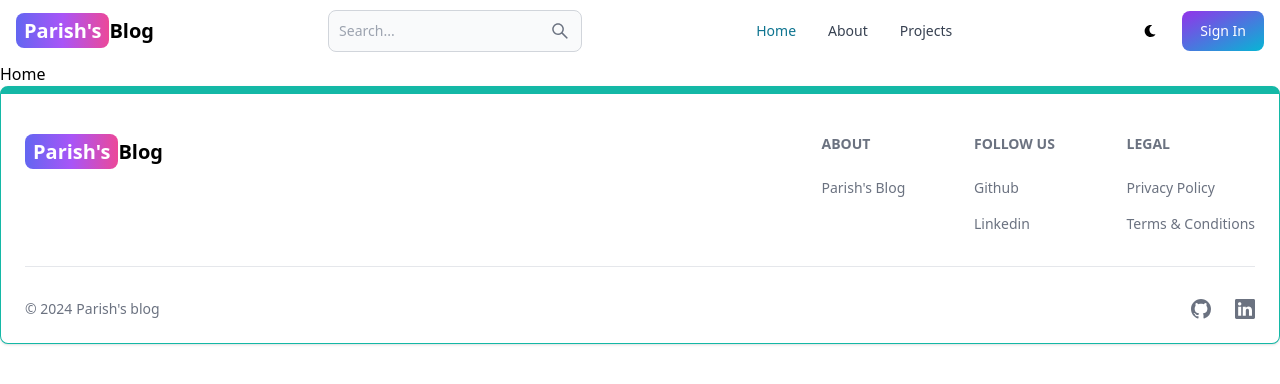
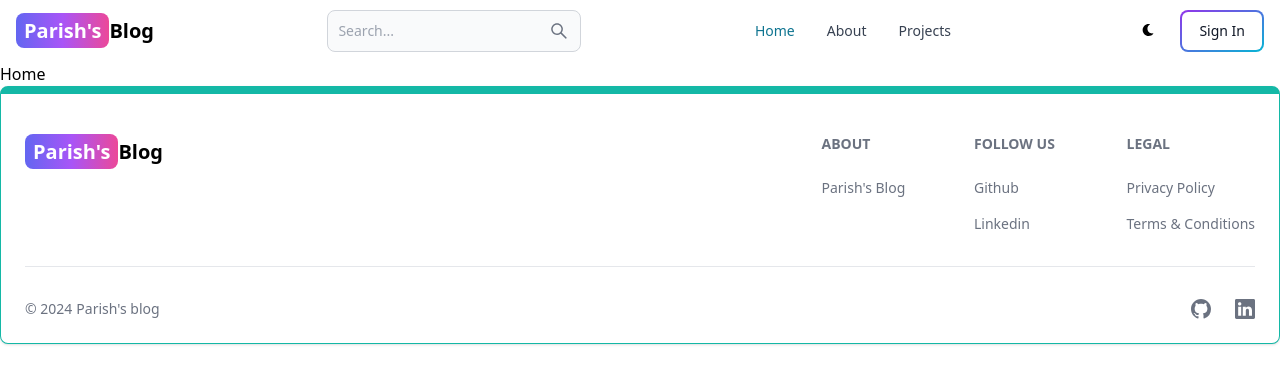
Before and after one commit to Parish-Gawari/Blog-Website, a React (Vite) app in the folder client/: page / in a window 1280 px wide. Shown: the top 384 px of the page. Built offline with nearby package versions, Linux system fonts and the light colour scheme; no server answers.

Commit message:
Added user data in the header section

```diff
--- a/client/src/components/Header.jsx
+++ b/client/src/components/Header.jsx
@@ -1,9 +1,11 @@
-import { Button, Navbar, TextInput } from "flowbite-react";
+import { Avatar, Button, Dropdown, Navbar, TextInput } from "flowbite-react";
 import { Link, useLocation } from "react-router-dom";
 import { AiOutlineSearch } from "react-icons/ai";
 import { FaMoon } from "react-icons/fa";
+import { useSelector } from "react-redux";
 const Header = () => {
   const path = useLocation().pathname;
+  const { currentUser } = useSelector((state) => state.user);
   return (
     <Navbar>
       <Link
@@ -30,9 +32,33 @@
         <Button className="w-12 h-10 hidden sm:inline" color="grey" pill>
           <FaMoon />
         </Button>
-        <Link to="/sign-in">
-          <Button gradientDuoTone="purpleToBlue">Sign In</Button>
-        </Link>
+        {currentUser ? (
+          <Dropdown
+            arrowIcon={false}
+            inline
+            label={
+              <Avatar alt="user" img={currentUser?.profilePicture} rounded />
+            }
+          >
+            <Dropdown.Header>
+              <span className="block text-sm">@{currentUser.username}</span>
+              <span className="block text-sm font-medium truncate">
+                {currentUser.email}
+              </span>
+            </Dropdown.Header>
+            <Link to={"/dashboard?tab=profile"}>
+              <Dropdown.Item>Profile</Dropdown.Item>
+            </Link>
+            <Dropdown.Divider />
+            <Dropdown.Item>Sign out</Dropdown.Item>
+          </Dropdown>
+        ) : (
+          <Link to="/sign-in">
+            <Button gradientDuoTone="purpleToBlue" outline>
+              Sign In
+            </Button>
+          </Link>
+        )}
         <Navbar.Toggle />
       </div>
       <Navbar.Collapse>
```
